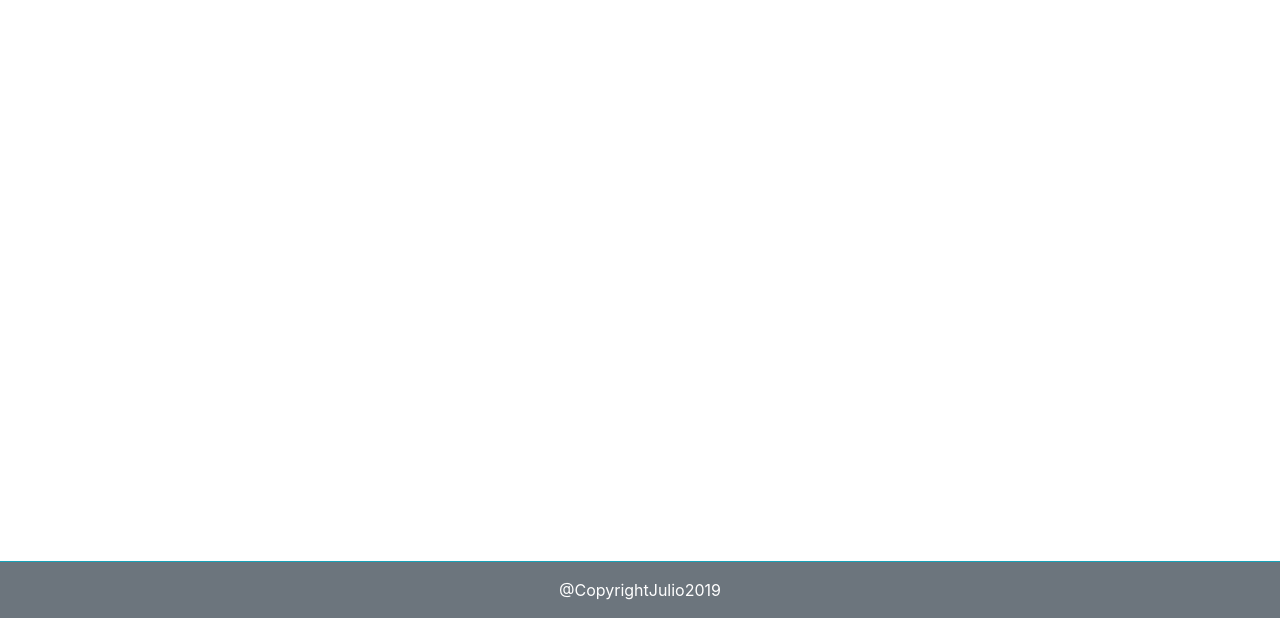
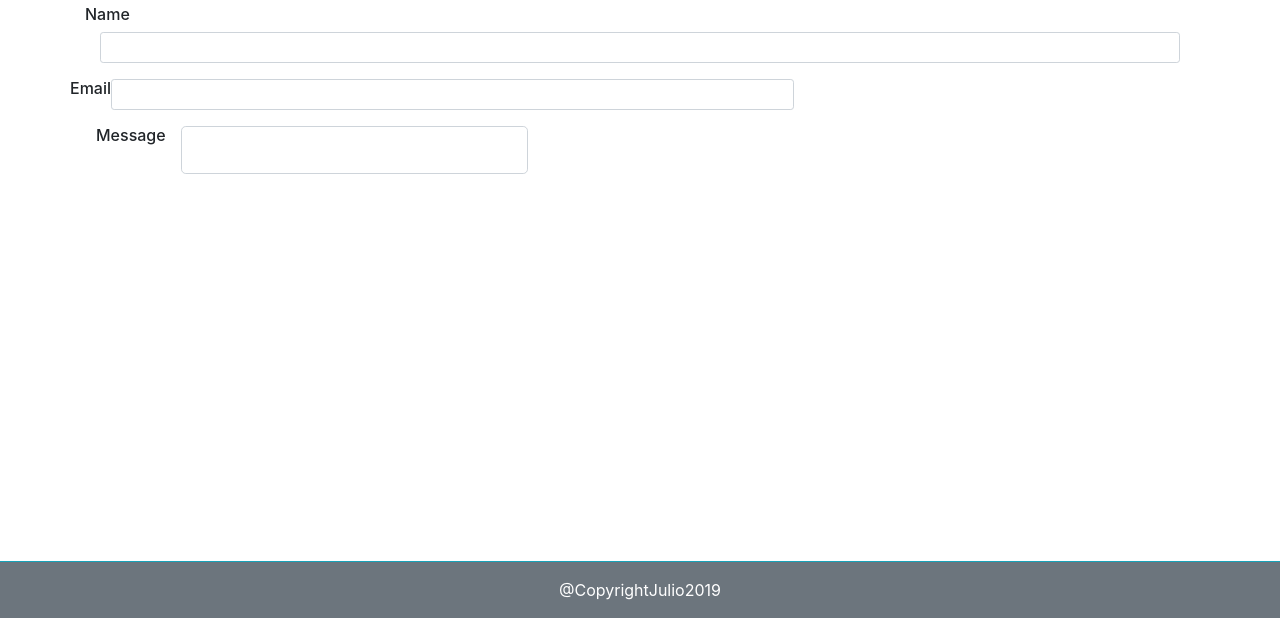
Before and after one commit to julioguzman19/Bootstrap-Portfolio, a plain HTML site: page contact.html in a window 1280 px wide. Shown: the part 182-800 px from the top of the page. Drawn offline with nearby package versions, Linux system fonts and the light colour scheme.

Commit message:
Contact form

```diff
--- a/contact.html
+++ b/contact.html
@@ -42,13 +42,55 @@
                 </div>
         </div>
 
-        <!-- About Me Row -->
+        <!-- Contact header Row -->
         <div class="row">
-                <div class="col-lg-12">
+                <div class="col-lg-12 ">
                     <h2>Contact</h2>
                 </div>
         </div>
 
+        <!-- Name header Row -->
+        <div class="row">
+                <div class="col-lg-12">
+                    <h6>Name</h6>
+                </div>
+        </div>
+        <!-- Name Input Box Row -->
+        <div class="row">
+                <div class="col-lg-12">
+                    <div class="input-group input-group-sm mb-3 col-lg-12">
+                    <input type="text" class="form-control" aria-describedby="inputGroup-sizing-sm">
+                </div>
+        </div>
+
+            <!-- Email header Row -->
+            <div class="row">
+                    <div class="col-lg-12">
+                        <h6>Email</h6>
+                    </div>
+            </div>
+
+            <!-- Email Input Box Row -->
+            <div class="row">
+                    <div class="col-lg-12">
+                        <div class="input-group input-group-sm mb-3 ">
+                        <input type="text" class="form-control" aria-describedby="inputGroup-sizing-sm">
+                    </div>
+            </div>
+
+        <!-- Message header Row -->
+        <div class="row">
+                <div class="col-lg-12">
+                    <h6>Message</h6>
+                </div>
+        </div>
+        <!-- Message Input Box Row -->
+        <div class="row">
+                <div class="col-lg-12">
+                    <div class="input-group input-group-lg mb-3 col-lg-12">
+                    <input type="text" class="form-control" aria-describedby="inputGroup-sizing-sm">
+                </div>
+        </div>
 
 
     <!-- Footer Row: Note this is outside the container -->
```
Also changed, not shown: index.html (+1 -0 lines), portfolio.html (+1 -1 lines).
